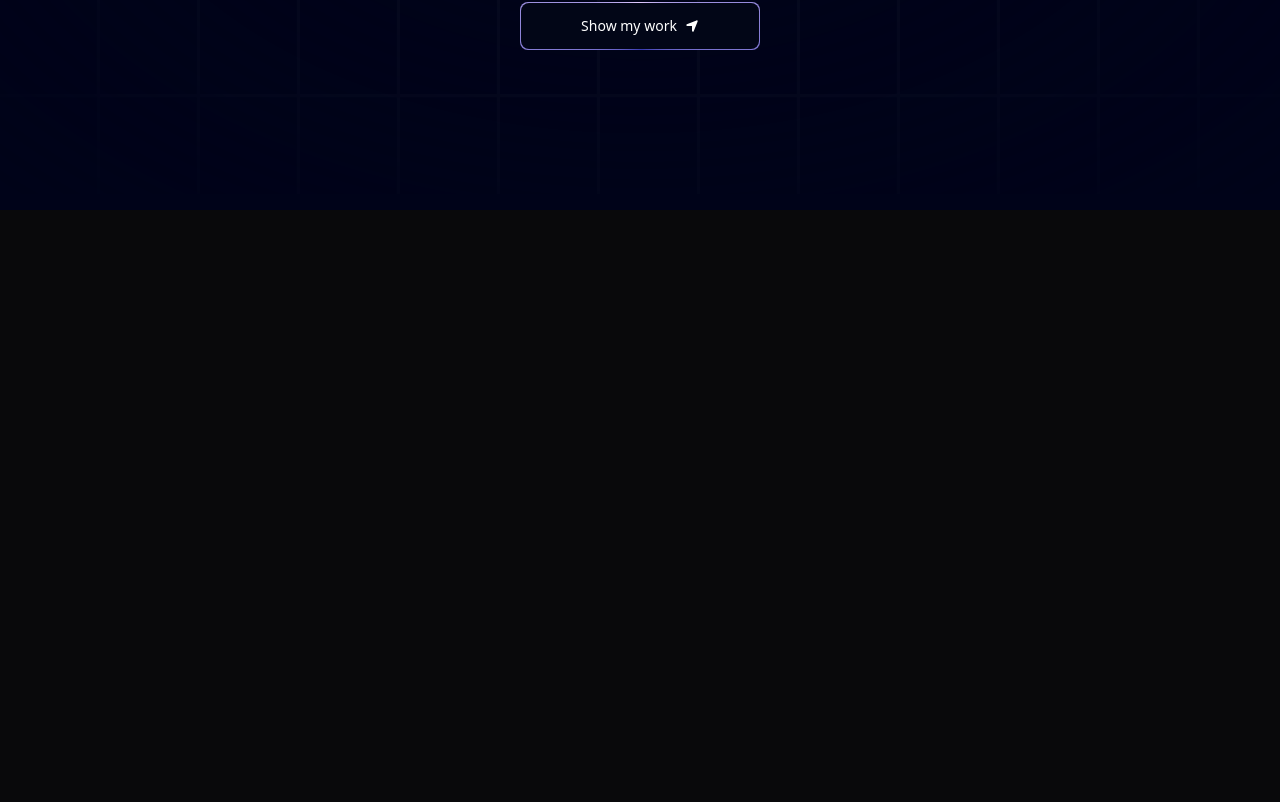
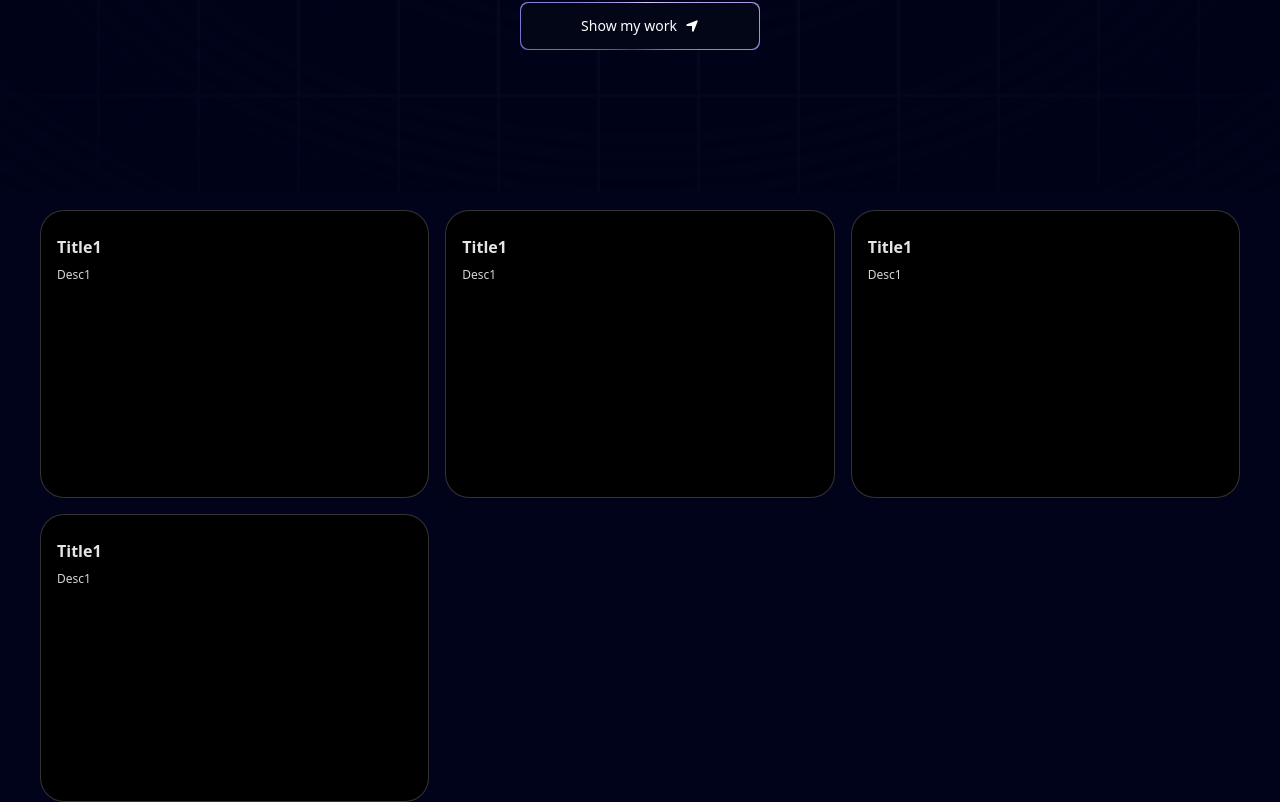
Before and after one commit to chemist-god/my-portfolio, a Next.js app: page / in a window 1280 px wide. Shown: the part 606-1408 px from the top of the page. Before the commit the page ends 816 px from the top, so only its background shows below. Built offline with nearby package versions, Linux system fonts and the light colour scheme.

Commit message:
added gridItems card

```diff
--- a/app/page.tsx
+++ b/app/page.tsx
@@ -1,3 +1,4 @@
+import Grid from "@/components/Grid";
 import Hero from "@/components/Hero";
 import { FloatingNav } from "@/components/ui/FloatingNav";
 import Image from "next/image";
@@ -12,6 +13,7 @@
         ]}
         />
         <Hero/>
+        <Grid/>
       </div>
     </main>
   );
--- /dev/null
+++ b/components/Grid.tsx
@@ -0,0 +1,23 @@
+import React from 'react'
+import { BentoGrid, BentoGridItem } from './ui/BentoGrid'
+import { gridItems } from '@/data'
+
+const Grid = () => {
+  return (
+    <section id='about'>
+      <BentoGrid>
+        {gridItems.map((item) => (
+            <BentoGridItem
+            id={item.id}
+            key={item.id}
+            title={item.title}
+            description={item.description}
+            />
+        )
+        )}
+        </BentoGrid>
+    </section>
+  )
+}
+
+export default Grid
--- /dev/null
+++ b/components/ui/BentoGrid.tsx
@@ -0,0 +1,56 @@
+import { cn } from "@/lib/utils";
+
+export const BentoGrid = ({
+  className,
+  children,
+}: {
+  className?: string;
+  children?: React.ReactNode;
+}) => {
+  return (
+    <div
+      className={cn(
+        "grid md:auto-rows-[18rem] grid-cols-1 md:grid-cols-3 gap-4 max-w-7xl mx-auto ",
+        className
+      )}
+    >
+      {children}
+    </div>
+  );
+};
+
+export const BentoGridItem = ({
+  className,
+  title,
+  description,
+  header,
+  icon,
+  id,
+}: {
+  className?: string;
+  title?: string | React.ReactNode;
+  description?: string | React.ReactNode;
+  header?: React.ReactNode;
+  icon?: React.ReactNode;
+  id: number,
+}) => {
+  return (
+    <div
+      className={cn(
+        "row-span-1 relative rounded-3xl group/bento hover:shadow-xl transition duration-200 shadow-input dark:shadow-none p-4 dark:bg-black dark:border-white/[0.2] bg-white border border-transparent justify-between flex flex-col space-y-4 border-red-500",
+        className
+      )}
+    >
+      {header}
+      <div className="group-hover/bento:translate-x-2 transition duration-200">
+        {icon}
+        <div className="font-sans font-bold text-neutral-600 dark:text-neutral-200 mb-2 mt-2">
+          {title}
+        </div>
+        <div className="font-sans font-normal text-neutral-600 text-xs dark:text-neutral-300">
+          {description}
+        </div>
+      </div>
+    </div>
+  );
+};
--- /dev/null
+++ b/data/index.ts
@@ -0,0 +1,6 @@
+export const gridItems = [
+    { title:'Title1', description:'Desc1', id:1},
+    { title:'Title1', description:'Desc1', id:1},
+    { title:'Title1', description:'Desc1', id:1},
+    { title:'Title1', description:'Desc1', id:1},
+]
```
